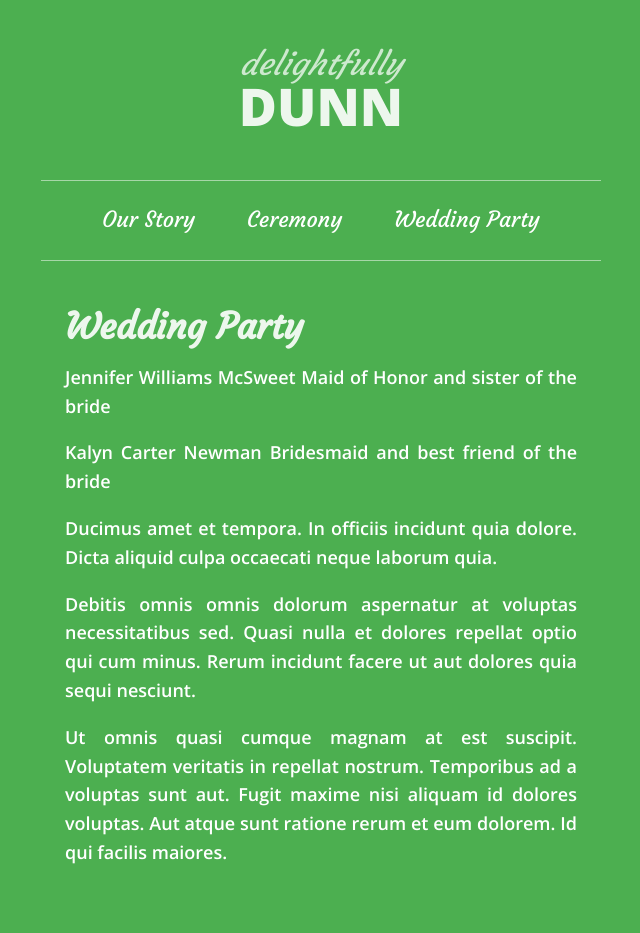
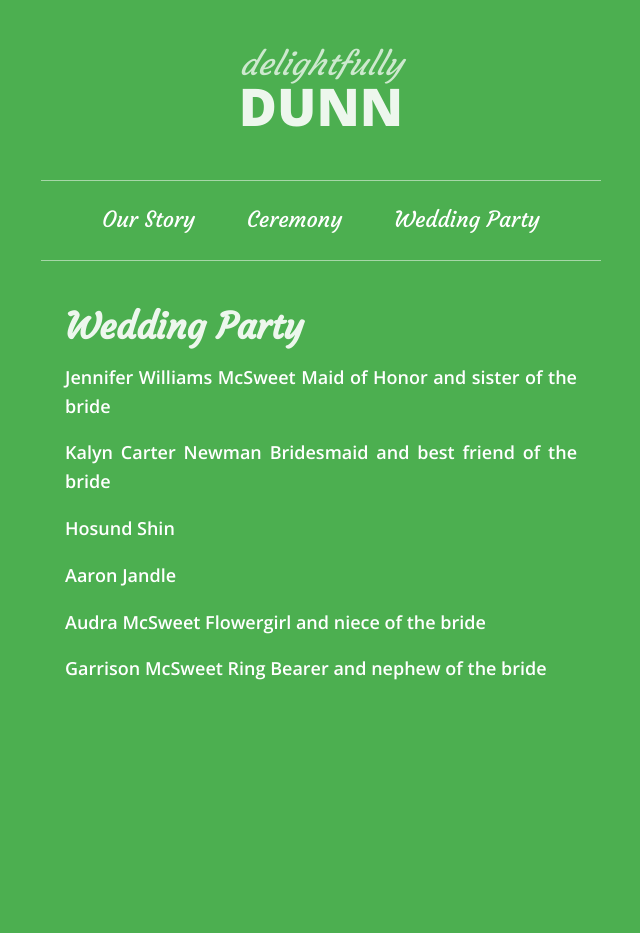
Before and after one commit to tristandunn/delightfullydunn.com, a Jekyll site: the page built from wedding-party.html, in a window 1280 px wide. Shown: the whole page, without its empty margins (319-959 px from the left). Built offline with Jekyll 4.4.1, drawn with Linux system fonts in a browser that asks for light colours; after the commit the page ends 900 px from its top, so only the background shows below that.

Commit message:
Update wedding-party.html

```diff
--- a/wedding-party.html
+++ b/wedding-party.html
@@ -9,7 +9,10 @@ title: Wedding Party
       Maid of Honor and sister of the bride</p>
   <p>Kalyn Carter Newman
       Bridesmaid and best friend of the bride</p>
-  <p>Ducimus amet et tempora. In officiis incidunt quia dolore. Dicta aliquid culpa occaecati neque laborum quia.</p>
-  <p>Debitis omnis omnis dolorum aspernatur at voluptas necessitatibus sed. Quasi nulla et dolores repellat optio qui cum minus. Rerum incidunt facere ut aut dolores quia sequi nesciunt.</p>
-  <p>Ut omnis quasi cumque magnam at est suscipit. Voluptatem veritatis in repellat nostrum. Temporibus ad a voluptas sunt aut. Fugit maxime nisi aliquam id dolores voluptas. Aut atque sunt ratione rerum et eum dolorem. Id qui facilis maiores.</p>
+  <p>Hosund Shin</p>
+  <p>Aaron Jandle</p>
+  <p>Audra McSweet
+      Flowergirl and niece of the bride</p>
+  <p>Garrison McSweet
+      Ring Bearer and nephew of the bride</p>
 </section>
```
